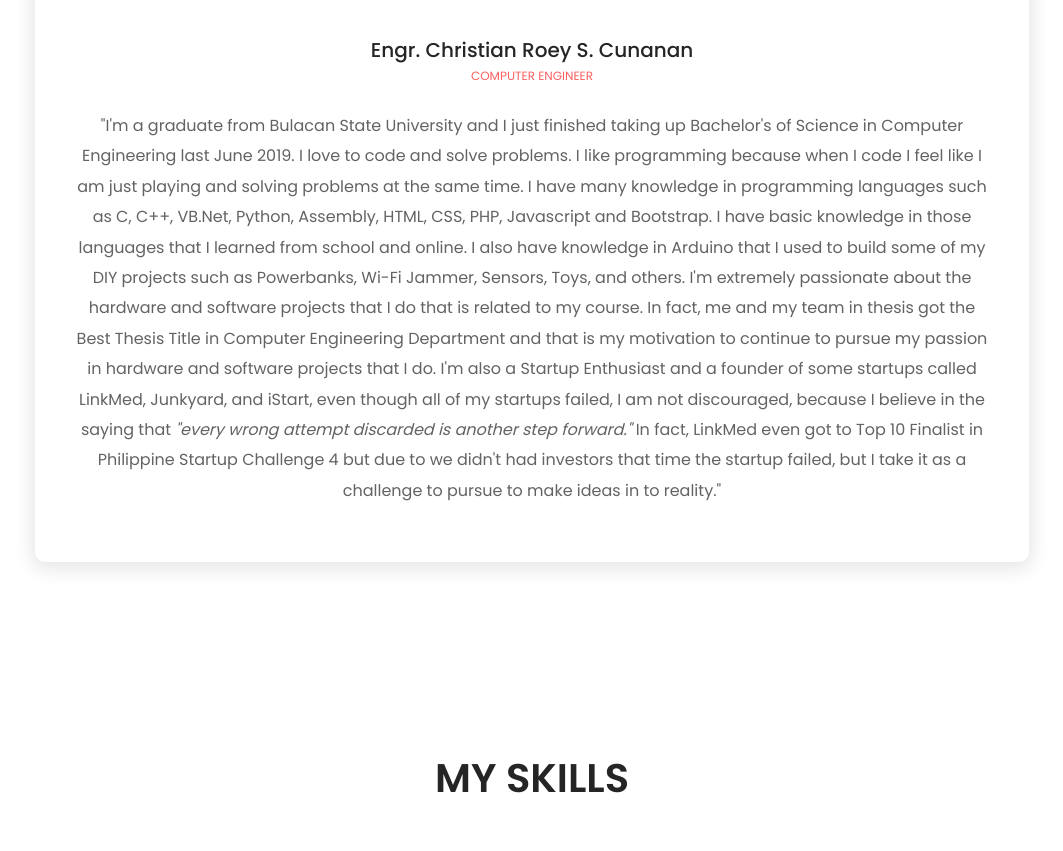
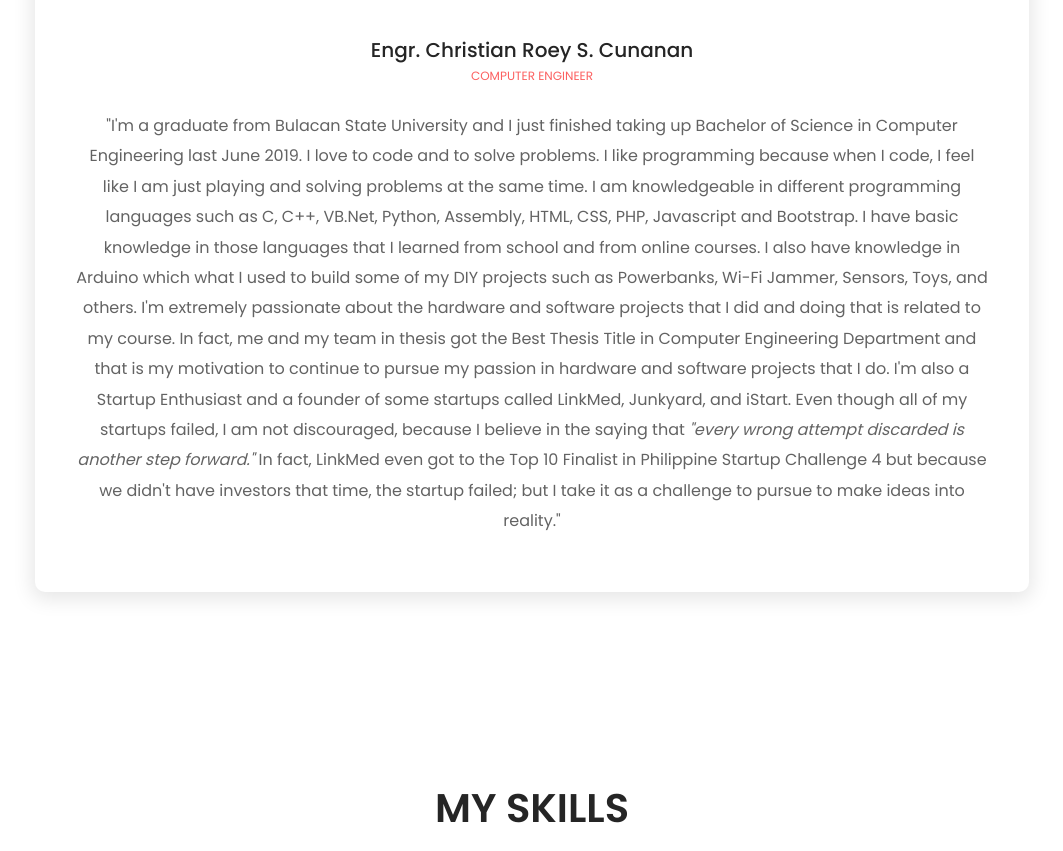
Before and after one commit to christiancunanan/christiancunanan.github.io, a website: page index.html in a window 1280 px wide. Shown: the part 1228-2079 px from the top of the page, without its empty margins (108-1171 px from the left). Drawn offline with Linux system fonts and the light colour scheme; grey boxes are pictures that could not be loaded.

Commit message:
Update index.html

```diff
--- a/index.html
+++ b/index.html
@@ -107,20 +107,20 @@
                                         </div>
                                         <h5>Engr. Christian Roey S. Cunanan</h5>
                                         <span>Computer Engineer</span><br><br>
-                                        <p>"I'm a graduate from Bulacan State University and I just finished taking up Bachelor's of Science
-                                             in Computer Engineering last June 2019. I love to code and solve problems. I like programming
-                                             because when I code I feel like I am just playing and solving problems at the same time. I have many
-                                             knowledge in programming languages such as C, C++, VB.Net, Python, Assembly, HTML, CSS, PHP, Javascript and
-                                             Bootstrap. I have basic knowledge in those languages that I learned from school and online. I also
-                                             have knowledge in Arduino that I used to build some of my DIY projects such as Powerbanks, Wi-Fi Jammer, Sensors,
-                                             Toys, and others. I'm extremely passionate about the hardware and software projects that I do that is related
-                                             to my course. In fact, me and my team in thesis got the Best Thesis Title in Computer Engineering Department
-                                             and that is my motivation to continue to pursue my passion in hardware and software projects that I do. I'm also
-                                             a Startup Enthusiast and a founder of some startups called LinkMed, Junkyard, and iStart, even though all of my
-                                             startups failed, I am not discouraged, because I believe in the saying that <i>"every wrong attempt discarded is
-                                            another step forward."</i> In fact, LinkMed even got to Top 10 Finalist in Philippine Startup Challenge 4 but due to
-                                            we didn't had investors that time the startup failed, but I take it as a challenge to pursue to make ideas in to reality."</p>
-                                    </div>
+                                        <p>
+                                            "I'm a graduate from Bulacan State University and I just finished taking up Bachelor of Science in Computer Engineering last
+                                            June 2019. I love to code and to solve problems. I like programming because when I code, I feel like I am just playing and
+                                            solving problems at the same time. I am knowledgeable in different programming languages such as C, C++, VB.Net, Python,
+                                            Assembly, HTML, CSS, PHP, Javascript and Bootstrap. I have basic knowledge in those languages that I learned from school and
+                                            from online courses. I also have knowledge in Arduino which what I used to build some of my DIY projects such as Powerbanks,
+                                             Wi-Fi Jammer, Sensors, Toys, and others. I'm extremely passionate about the hardware and software projects that I did and
+                                             doing that is related to my course. In fact, me and my team in thesis got the Best Thesis Title in Computer Engineering
+                                             Department and that is my motivation to continue to pursue my passion in hardware and software projects that I do. I'm also
+                                              a Startup Enthusiast and a founder of some startups called LinkMed, Junkyard, and iStart. Even though all of my startups
+                                              failed, I am not discouraged, because I believe in the saying that <i>"every wrong attempt discarded is another step forward." </i>
+                                              In fact, LinkMed even got to the Top 10 Finalist in Philippine Startup Challenge 4 but because we didn't have investors that time,
+                                               the startup failed; but I take it as a challenge to pursue to make ideas into reality."</p>
+                                        </div>
                                 </div>
                                 </div>
                                 </div>
```
